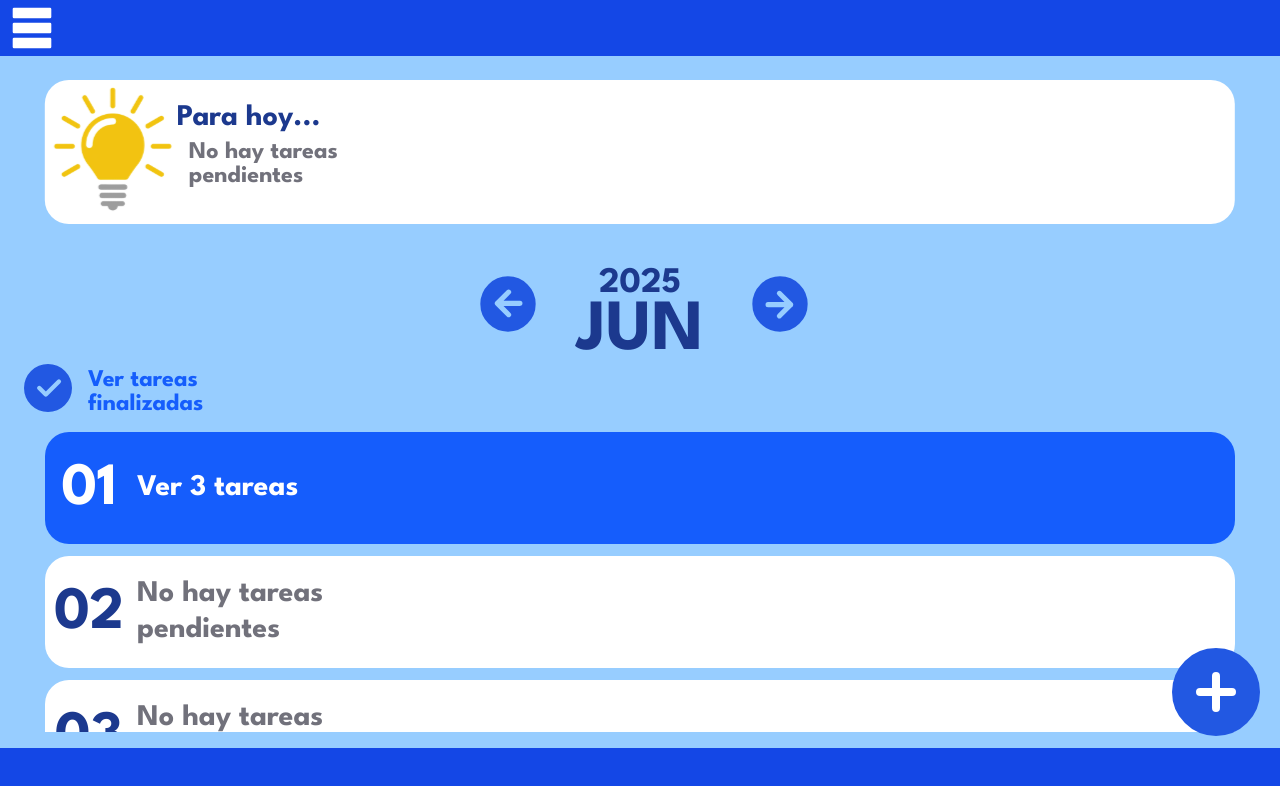
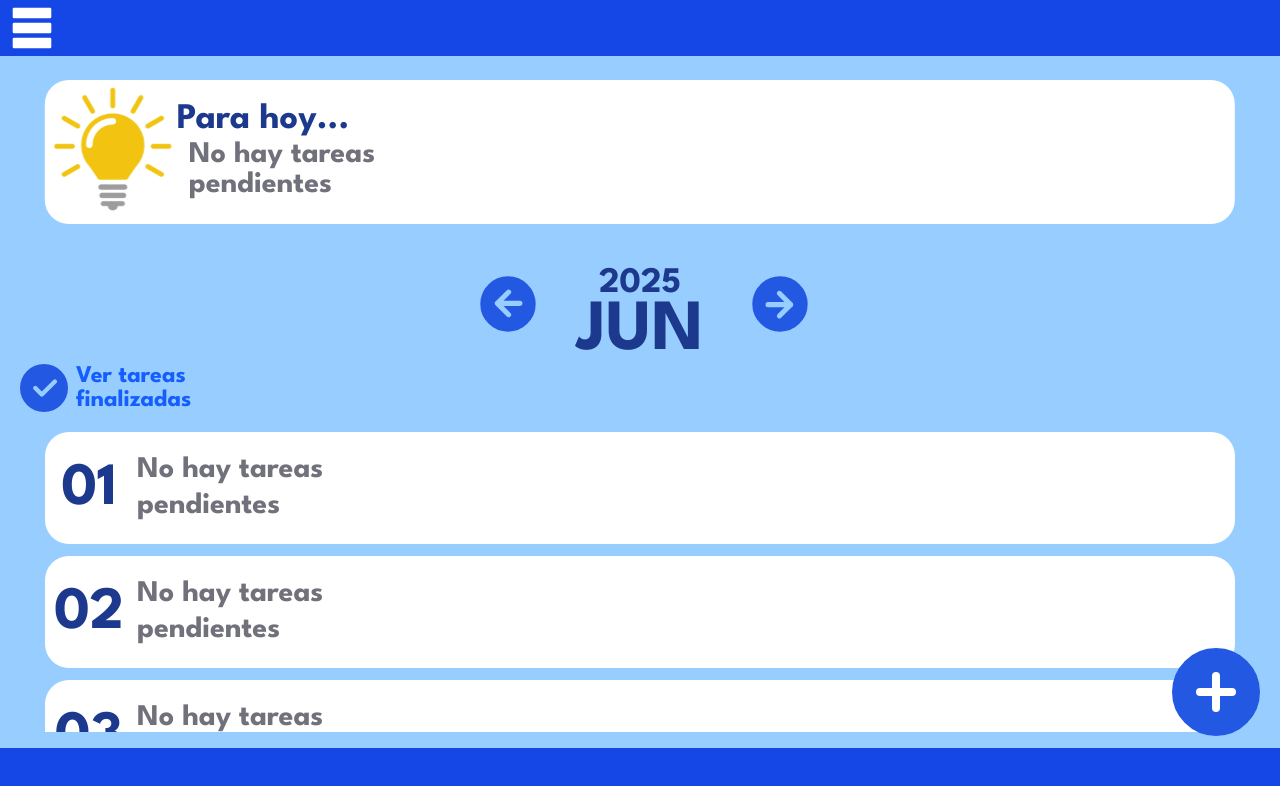
Before and after one commit to Fer2703/AgendifyFabi, a React (Vite) app in the folder agendify/: page / in a window 1280 px wide. Shown: the top 786 px of the page. Built offline with nearby package versions, Linux system fonts and the light colour scheme.

Commit message:
feat: Tareas en App.tsx

```diff
--- a/agendify/src/main.tsx
+++ b/agendify/src/main.tsx
@@ -154,6 +154,10 @@ function AgregarHeader() {
 function DiaTareasHeader() {
   const navigate = useNavigate();
   const [fadeArrow, setFadeArrow] = React.useState(false);
+  const location = useLocation();
+  const params = new URLSearchParams(location.search);
+  const month = params.get('month');
+  const year = params.get('year');
 
   const handleBack = () => {
     setTimeout(() => setFadeArrow(true), 100);
@@ -161,7 +165,13 @@ function DiaTareasHeader() {
 
   React.useEffect(() => {
     if (fadeArrow) {
-      const timeout = setTimeout(() => navigate(-1), 500);
+      const timeout = setTimeout(() => {
+        if (month !== null && year !== null) {
+          navigate(`/?month=${month}&year=${year}`);
+        } else {
+          navigate('/');
+        }
+      }, 500);
       return () => clearTimeout(timeout);
     }
   }, [fadeArrow, navigate]);
--- a/agendify/src/pages/App.tsx
+++ b/agendify/src/pages/App.tsx
@@ -1,13 +1,46 @@
-import { useState } from 'react'
-import { useNavigate } from 'react-router-dom'
+import { useState, useEffect } from 'react'
+import { useNavigate, useLocation } from 'react-router-dom'
 import { motion } from 'framer-motion'
 import '/src/css/App.css'
+import PalomaIcon from '../assets/PalomaIcon'
+
+// Definir el tipo de tarea
+interface Task {
+  id: number;
+  title: string;
+  details: string;
+  from: string;
+  to: string;
+  completed: boolean;
+}
 
 function App() {
   const navigate = useNavigate();
+  const location = useLocation();
   const [currentDate, setCurrentDate] = useState(new Date())
   const [isFading, setIsFading] = useState(false);
   const [slideDirection, setSlideDirection] = useState(0);
+  const [tasks, setTasks] = useState<Task[]>([]);
+  const [showCompleted, setShowCompleted] = useState(false);
+
+  useEffect(() => {
+    // Si hay parámetros month y year en la URL, inicializa el mes y año
+    const params = new URLSearchParams(location.search);
+    const month = params.get('month');
+    const year = params.get('year');
+    if (month !== null && year !== null) {
+      setCurrentDate(prev => {
+        const newDate = new Date(prev);
+        newDate.setMonth(Number(month));
+        newDate.setFullYear(Number(year));
+        return newDate;
+      });
+    }
+    const localTasks = localStorage.getItem('tasks');
+    if (localTasks) {
+      setTasks(JSON.parse(localTasks));
+    }
+  }, [location.search]);
 
   const handlePreviousMonth = () => {
     setSlideDirection(-1);
@@ -40,14 +73,43 @@ function App() {
   const daysInMonth = getDaysInMonth(currentDate)
   const daysArray = Array.from({ length: daysInMonth }, (_, i) => i + 1)
 
+  // Función para convertir 'DD/MM/YYYY' a Date
+  const parseToDate = (ddmmYYYY: string) => {
+    const [day, month, year] = ddmmYYYY.split('/').map(Number);
+    return new Date(year, month - 1, day);
+  };
+
+  // Obtener la fecha de hoy
+  const today = new Date();
+  const todayDay = today.getDate();
+  const todayMonth = today.getMonth();
+  const todayYear = today.getFullYear();
+
+  // Tareas activas para hoy
+  let tareasHoy = tasks.filter(task => {
+    const fromDate = parseToDate(task.from);
+    const toDate = parseToDate(task.to);
+    return fromDate <= today && today <= toDate;
+  });
+  if (showCompleted) {
+    tareasHoy = tareasHoy.filter(task => !task.completed);
+  }
+
   return (
     <div>
       {/* Tarjeta de anuncios */}
-      <div className="w-[93%] h-36 absolute left-1/2 transform -translate-x-1/2 top-20 bg-white rounded-3xl overflow-hidden">
-        <div className="w-60 h-10 left-33 top-5 absolute justify-start text-blue-900 text-3xl font-bold">Para hoy...</div>
-        <div className="w-60 h-20 left-36 top-15 absolute justify-center text-zinc-500 text-2xl font-bold leading-none">No hay tareas pendientes</div>
+      <motion.div
+        className="w-[93%] h-36 absolute left-1/2 transform -translate-x-1/2 top-20 bg-white rounded-3xl overflow-hidden cursor-pointer"
+        whileTap={{ scale: 0.97 }}
+        whileHover={{ scale: 1.02 }}
+        onClick={() => navigate(`/diatareas?day=${todayDay}&month=${todayMonth}&year=${todayYear}`)}
+      >
+        <div className="w-60 h-10 left-33 top-5 absolute justify-start text-blue-900 text-4xl font-bold">Para hoy...</div>
+        <div className="w-60 h-20 left-36 top-15 absolute justify-center text-zinc-500 text-3xl font-bold leading-none">
+          {tareasHoy.length > 0 ? `Ver ${tareasHoy.length} tareas` : 'No hay tareas pendientes'}
+        </div>
         <img className="w-48 h-48 -left-7 -top-7 absolute" src="/src/assets/bombillo.svg" />
-      </div>
+      </motion.div>
 
       {/* Fecha */}
       <div className="w-80 h-16 left-1/2 transform -translate-x-1/2 top-66 absolute">
@@ -90,33 +152,51 @@ function App() {
       </div>
 
       {/* Tareas Finalizadas */}
-      <div className="w-44 h-12 left-8 top-89 absolute">
-        <div className="w-28 h-6 left-14 top-3 absolute justify-center text-blue-600 text-2xl leading-none font-bold">Ver tareas finalizadas</div>
-        <img src="/src/assets/paloma.svg" alt="paloma" className="w-12 h-12 -left-2 top-2 absolute" />
+      <div className="w-44 h-12 left-5 top-91 absolute flex items-center cursor-pointer" onClick={() => setShowCompleted(v => !v)}>
+        <div className="flex items-center">
+          <div className="mr-2">
+            <PalomaIcon color={showCompleted ? '#71717a' : '#2258E2'} size={48} />
+          </div>
+          <span className={`text-2xl leading-none left-14 font-bold select-none absolute ${showCompleted ? 'text-zinc-500' : 'text-blue-600'}`}>Ver tareas finalizadas</span>
+        </div>
       </div>
 
       {/* Dias del Mes */}
       <div className="w-[93%] h-[calc(100vh-500px)] left-1/2 transform -translate-x-1/2 top-108 absolute overflow-y-auto">
-        {daysArray.map((day, index) => (
+        {daysArray.map((day, index) => {
+          // Filtrar tareas para este día
+          let tareasDelDia = tasks.filter(task => {
+            const fromDate = parseToDate(task.from);
+            const toDate = parseToDate(task.to);
+            const thisDay = new Date(currentDate.getFullYear(), currentDate.getMonth(), day);
+            return fromDate <= thisDay && thisDay <= toDate;
+          });
+          if (showCompleted) {
+            tareasDelDia = tareasDelDia.filter(task => !task.completed);
+          }
+          return (
             <div key={day}>
               <motion.div
-              className={`w-full h-28 ${index === 0 ? 'bg-blue-600' : 'bg-white'} rounded-3xl overflow-hidden flex items-center cursor-pointer`}
+                className={`w-full h-28 ${tareasDelDia.length > 0 ? 'bg-blue-600' : 'bg-white'} rounded-3xl overflow-hidden flex items-center cursor-pointer`}
                 whileTap={{ scale: 0.95 }}
                 whileHover={{ scale: 1.02 }}
                 onClick={() => navigate(`/diatareas?day=${day}&month=${currentDate.getMonth()}&year=${currentDate.getFullYear()}`)}
               >
-              <div className={`w-20 h-14 left-1 absolute text-center justify-start ${index === 0 ? 'text-white' : 'text-blue-900'} text-6xl font-bold`}>
+                <div className={`w-20 h-14 left-1 absolute text-center justify-start ${tareasDelDia.length > 0 ? 'text-white' : 'text-blue-900'} text-6xl font-bold`}>
                   {day.toString().padStart(2, '0')}
                 </div>
-              <div className={`w-64 h-20 left-23 absolute flex items-center ${index === 0 ? 'text-white' : 'text-zinc-500'} text-3xl font-bold`}>
-                {index === 0 ? 'Ver 3 tareas' : 'No hay tareas pendientes'}
+                <div className={`w-64 h-20 left-23 absolute flex items-center ${tareasDelDia.length > 0 ? 'text-white' : 'text-zinc-500'} text-3xl font-bold`}>
+                  {tareasDelDia.length > 0
+                    ? `Ver ${tareasDelDia.length} tareas`
+                    : 'No hay tareas pendientes'}
                 </div>
               </motion.div>
               {index < daysArray.length - 1 && (
                 <div className="h-3"></div>
               )}
             </div>
-        ))}
+          )
+        })}
       </div>
 
       {/* Agregar Tarea */}
```
Also changed, not shown: agendify/src/pages/DiaTareas.tsx (+54 -32 lines). Lines whose indentation alone changed are shown as unchanged.
